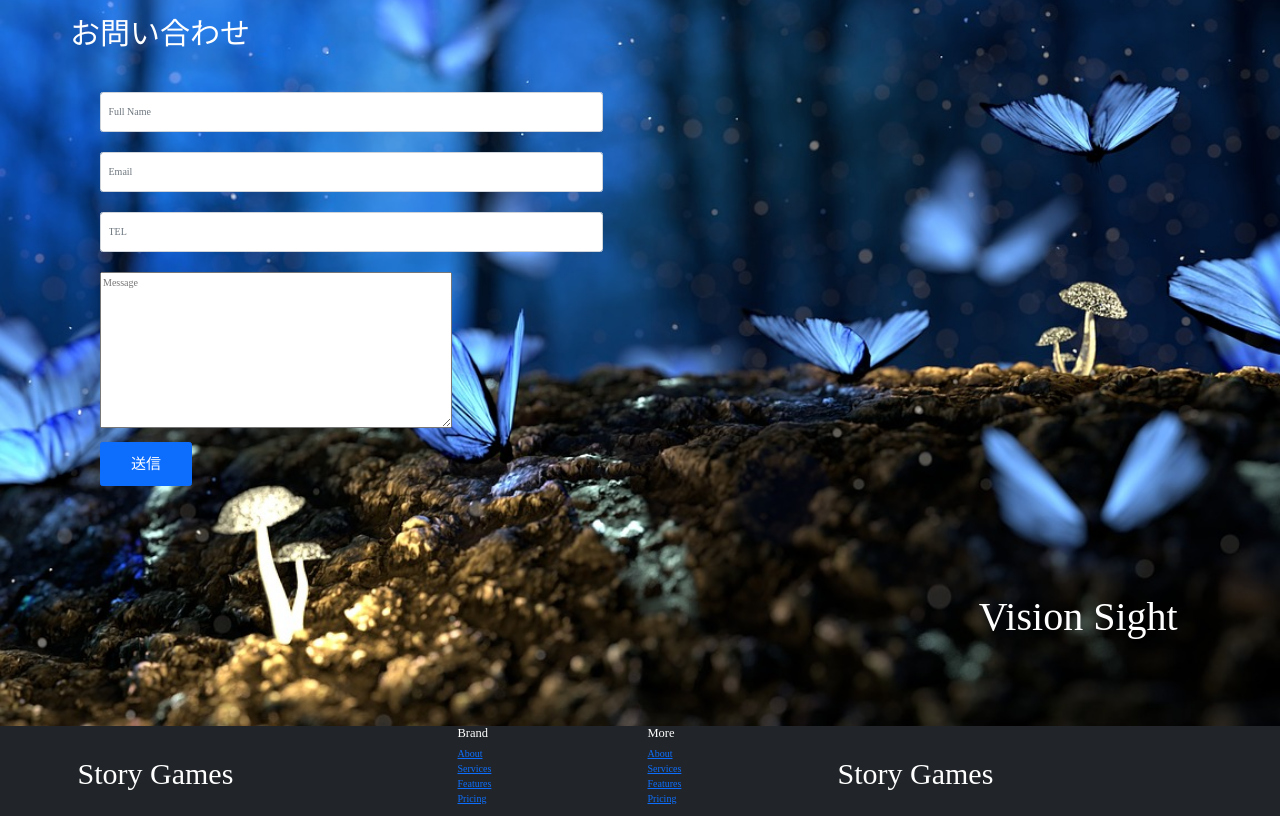
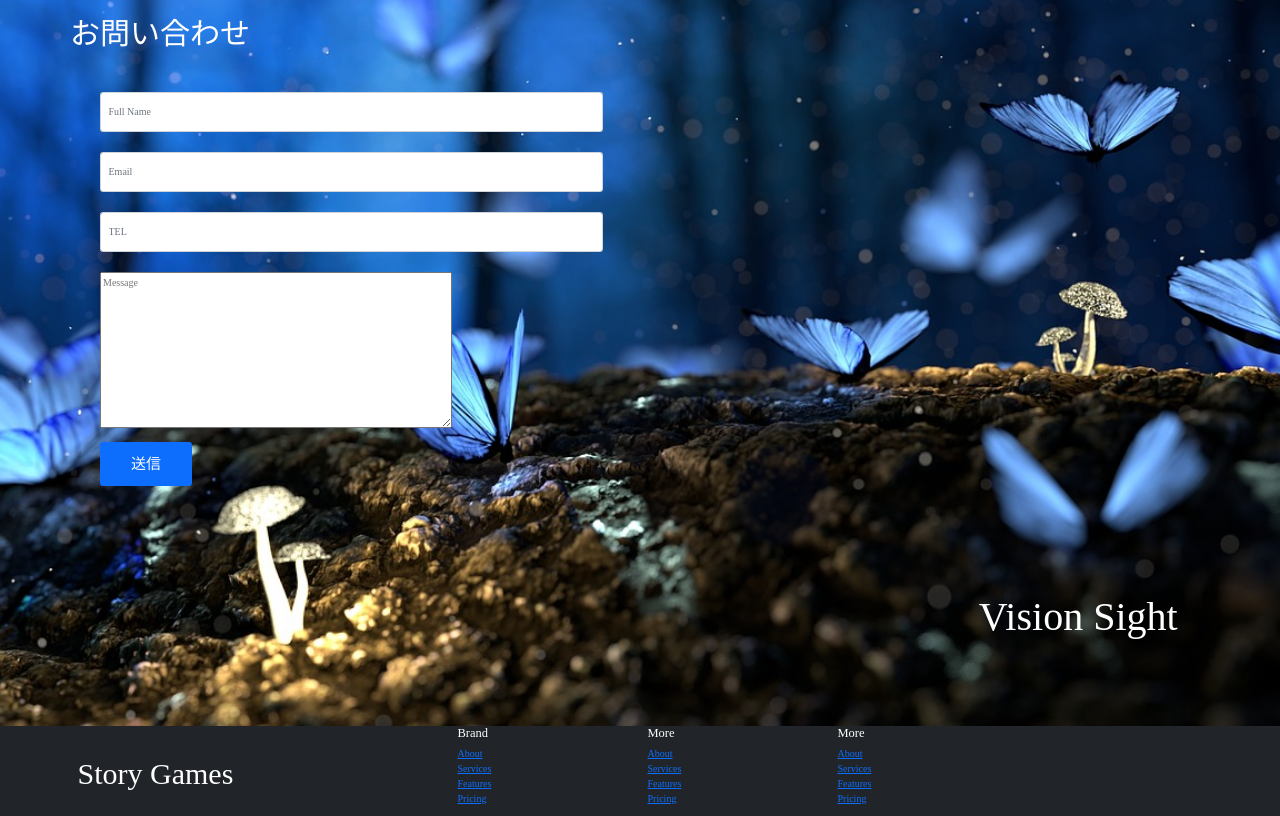
Before and after one commit to yukitolix12/LP_create, a plain HTML site: page index.html in a window 1280 px wide. Shown: the part 3250-4066 px from the top of the page. Drawn offline with nearby package versions, Linux system fonts and the light colour scheme; a web font is replaced by a local one.

Commit message:
code修正、複製

```diff
--- a/index.html
+++ b/index.html
@@ -219,8 +219,14 @@
                         <li><a href="#">Pricing</a></li>
                     </ul>
                 </div>
-                <div class="col-md-4">
-                    <h2 class="mt-5 pe-3">Story Games</h2>
+                <div class="col-md-2">
+                    <h5>More</h5>
+                    <ul class="list-unstyled">
+                        <li><a href="#">About</a></li>
+                        <li><a href="#">Services</a></li>
+                        <li><a href="#">Features</a></li>
+                        <li><a href="#">Pricing</a></li>
+                    </ul>
                 </div>
             </div>
         </div>
```
